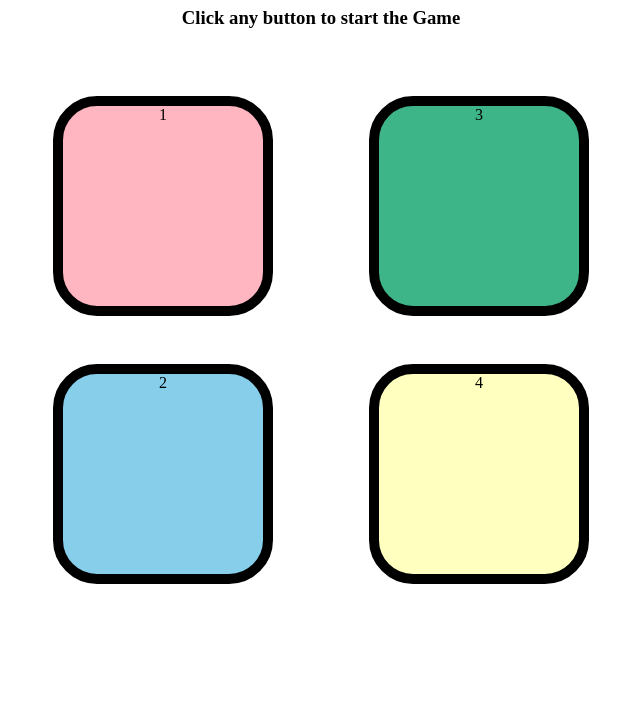
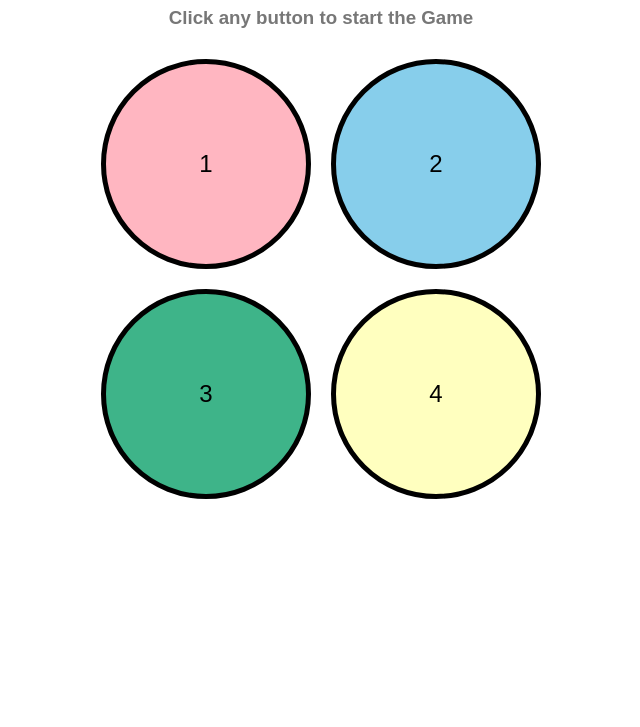
Before and after one commit to thakurdiwakar/JavaScript-Hands-On, a plain HTML site: page SimonSaysGame/index.html in a window 1280 px wide. Shown: the part 73-800 px from the top of the page, without its empty margins (319-959 px from the left). Drawn offline with Linux system fonts and the light colour scheme.

Commit message:
15-05-2023

```diff
--- a/SimonSaysGame/index.html
+++ b/SimonSaysGame/index.html
@@ -3,7 +3,7 @@
   <head>
     <meta charset="UTF-8" />
     <meta name="viewport" content="width=device-width, initial-scale=1.0" />
-    <title>Document</title>
+    <title>Simonm Says Game</title>
 
     <link rel="stylesheet" href="style.css" />
   </head>
--- a/SimonSaysGame/style.css
+++ b/SimonSaysGame/style.css
@@ -1,31 +1,54 @@
 body {
   text-align: center;
+  font-family: Arial, sans-serif;
 }
 
+h1 {
+  color: #333;
+}
+
+h3 {
+  color: #777;
+}
 .btn {
   height: 200px;
   width: 200px;
-
-  border-radius: 20%;
-
-  border: 10px solid black;
-  margin: 3rem;
+  border-radius: 50%;
+  border: 5px solid black;
+  margin: 10px;
+  display: flex;
+  align-items: center;
+  justify-content: center;
+  font-size: 24px;
+  cursor: pointer;
 }
 
 .container {
+  display: flex;
+  flex-direction: column;
+  align-items: center;
+  margin-top: 20px;
+}
+
+.firstRow,
+.secRow {
   display: flex;
   justify-content: center;
 }
 
 .pink {
   background-color: #ffb6c1;
+  color: black;
 }
 .blue {
-  background-color: #87CEEB;
+  background-color: #87ceeb;
+  color: black;
 }
 .yellow {
-  background-color: #ffffbf ;
+  background-color: #ffffbf;
+  color: black;
 }
 .green {
-  background-color: #3EB489 ;
+  background-color: #3eb489;
+  color: black;
 }
```
